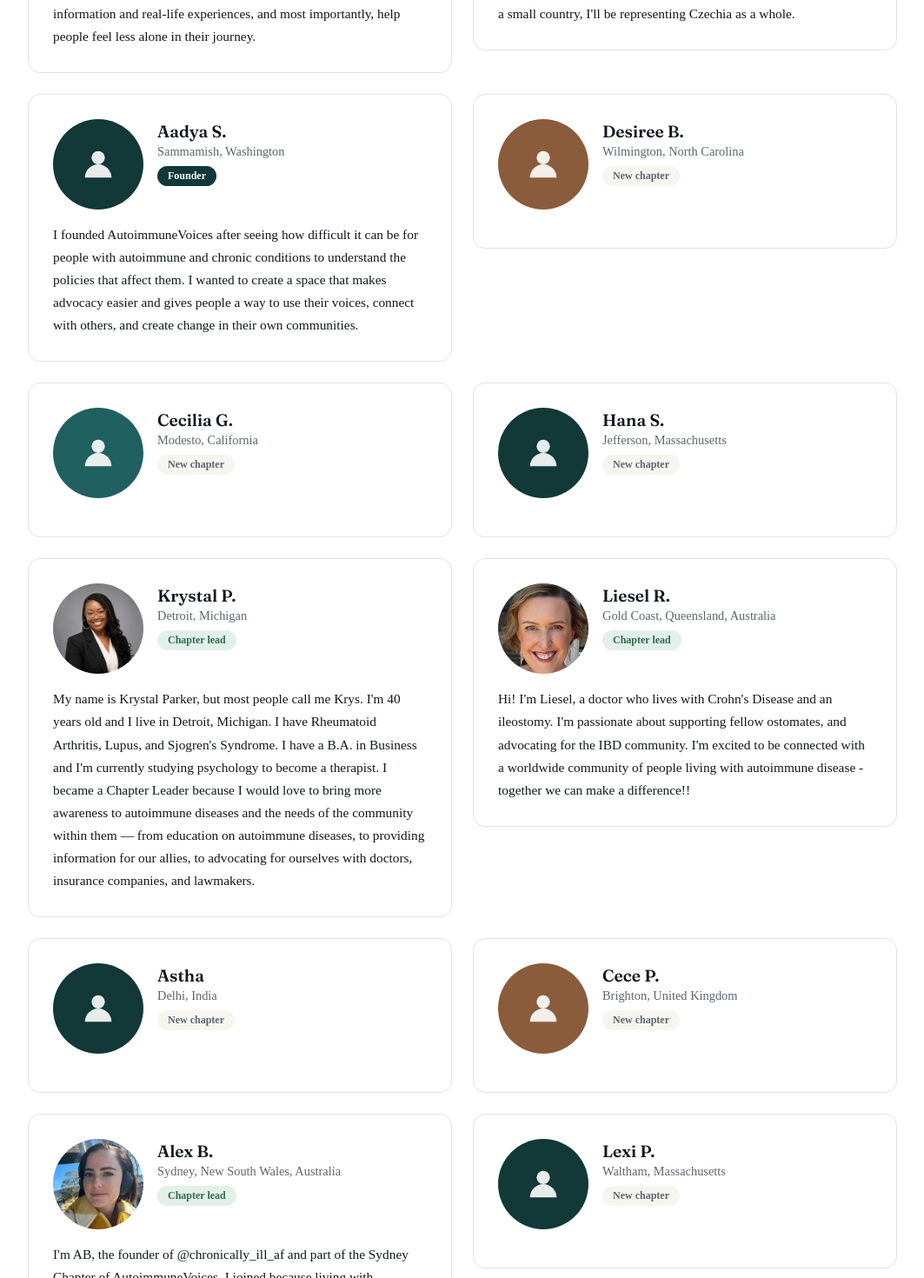
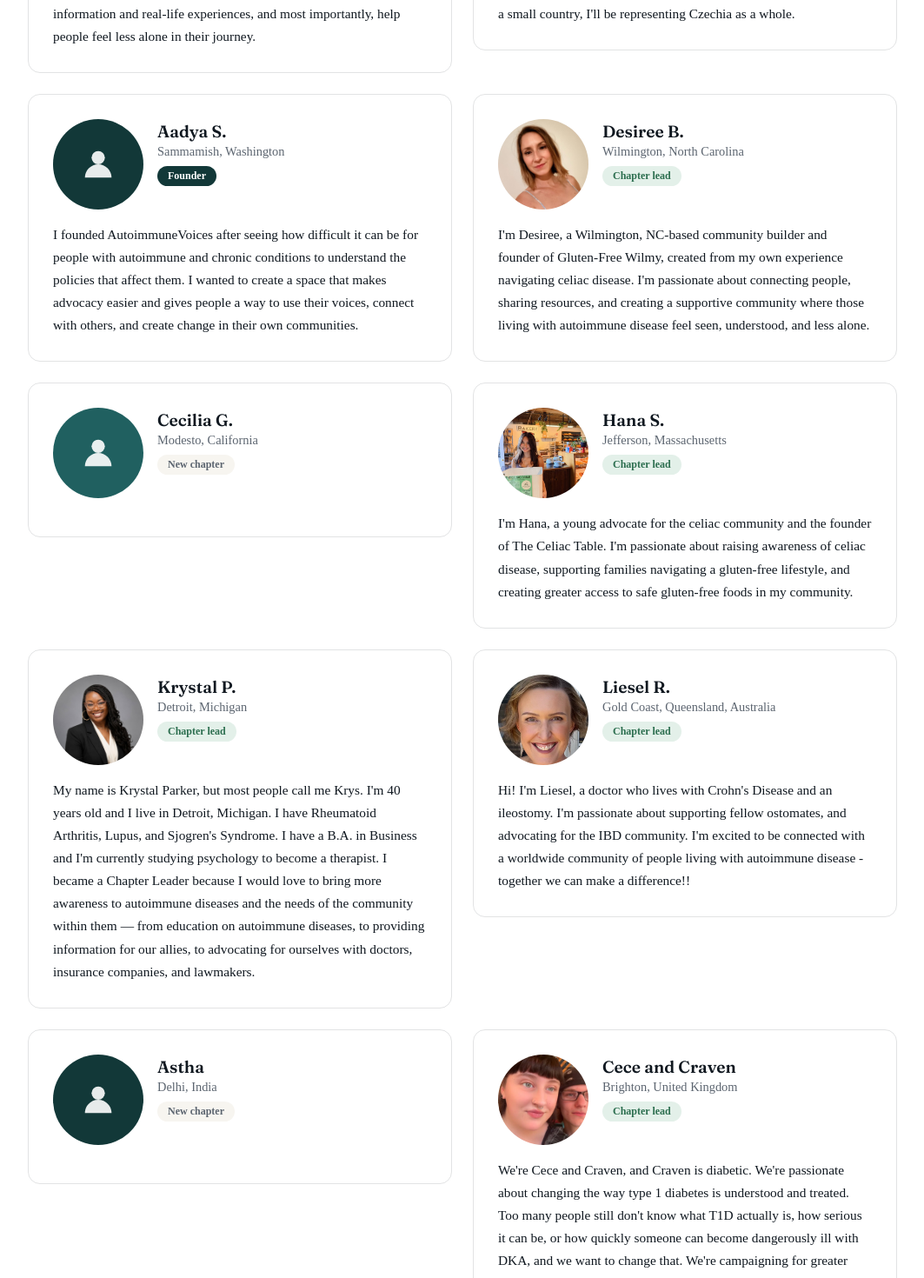
Before and after one commit to AadyaS26/patient-voice-coalition, a React (Vite) app: page /create-chapter in a window 1280 px wide. Shown: the part 1780-3250 px from the top of the page at 87% size, without its empty margins (108-1171 px from the left). Built offline with nearby package versions, Linux system fonts and the light colour scheme; no server answers.

Commit message:
Update CreateChapter.jsx

```diff
--- a/src/pages/CreateChapter.jsx
+++ b/src/pages/CreateChapter.jsx
@@ -32,9 +32,17 @@ const CHAPTERS = [
     photo: null, handle: null, role: "founder",
     bio: "I founded AutoimmuneVoices after seeing how difficult it can be for people with autoimmune and chronic conditions to understand the policies that affect them. I wanted to create a space that makes advocacy easier and gives people a way to use their voices, connect with others, and create change in their own communities.",
   },
-  { first: "Desiree", lastInitial: "B", city: "Wilmington", region: "North Carolina", country: "US", photo: null, handle: null, bio: null },
+  {
+    first: "Desiree", lastInitial: "B", city: "Wilmington", region: "North Carolina", country: "US",
+    photo: "/chapter-photos/desiree.jpg", handle: null,
+    bio: "I'm Desiree, a Wilmington, NC-based community builder and founder of Gluten-Free Wilmy, created from my own experience navigating celiac disease. I'm passionate about connecting people, sharing resources, and creating a supportive community where those living with autoimmune disease feel seen, understood, and less alone.",
+  },
   { first: "Cecilia", lastInitial: "G", city: "Modesto", region: "California", country: "US", photo: null, handle: null, bio: null },
-  { first: "Hana", lastInitial: "S", city: "Jefferson", region: "Massachusetts", country: "US", photo: null, handle: null, bio: null },
+  {
+    first: "Hana", lastInitial: "S", city: "Jefferson", region: "Massachusetts", country: "US",
+    photo: "/chapter-photos/hana.jpg", handle: null,
+    bio: "I'm Hana, a young advocate for the celiac community and the founder of The Celiac Table. I'm passionate about raising awareness of celiac disease, supporting families navigating a gluten-free lifestyle, and creating greater access to safe gluten-free foods in my community.",
+  },
   {
     first: "Krystal", lastInitial: "P", city: "Detroit", region: "Michigan", country: "US",
     photo: "/chapter-photos/krystal.jpg", handle: null,
@@ -46,7 +54,11 @@ const CHAPTERS = [
     bio: "Hi! I'm Liesel, a doctor who lives with Crohn's Disease and an ileostomy. I'm passionate about supporting fellow ostomates, and advocating for the IBD community. I'm excited to be connected with a worldwide community of people living with autoimmune disease - together we can make a difference!!",
   },
   { first: "Astha", lastInitial: "", city: "Delhi", region: null, country: "India", photo: null, handle: null, bio: null },
-  { first: "Cece", lastInitial: "P", city: "Brighton", region: null, country: "United Kingdom", photo: null, handle: null, bio: null },
+  {
+    first: "Cece and Craven", lastInitial: "", city: "Brighton", region: null, country: "United Kingdom",
+    photo: "/chapter-photos/cece.jpg", handle: null,
+    bio: "We're Cece and Craven, and Craven is diabetic. We're passionate about changing the way type 1 diabetes is understood and treated. Too many people still don't know what T1D actually is, how serious it can be, or how quickly someone can become dangerously ill with DKA, and we want to change that. We're campaigning for greater awareness, earlier screening and diagnosis, equal access to diabetes technology and treatments, an end to stigma, better mental-health support, and more investment in research and life-changing therapies.",
+  },
   {
     first: "Alex", lastInitial: "B", city: "Sydney", region: "New South Wales", country: "Australia",
     photo: "/chapter-photos/alex.jpg", handle: null,
@@ -55,7 +67,11 @@ const CHAPTERS = [
   { first: "Lexi", lastInitial: "P", city: "Waltham", region: "Massachusetts", country: "US", photo: null, handle: null, bio: null },
   { first: "Jenna", lastInitial: "B", city: "Ellensburg", region: "Washington", country: "US", photo: null, handle: null, bio: null },
   { first: "Kayleigh", lastInitial: "J", city: "Trinidad", region: null, country: "Trinidad and Tobago", photo: null, handle: null, bio: null },
-  { first: "Ry", lastInitial: "L", city: "Weatherford", region: "Texas", country: "US", photo: null, handle: null, bio: null },
+  {
+    first: "Ry", lastInitial: "L", city: "Weatherford", region: "Texas", country: "US",
+    photo: "/chapter-photos/ry.jpg", handle: null,
+    bio: "I am 21 years old living with multiple chronic illnesses and I believe in uplifting the voices of people in my community whose voices are often suppressed by legislation. I want to help spread awareness and call for action among the general local community in hopes of empowering those of us who are fighting for health and recognition!",
+  },
   {
     first: "Nidhi", lastInitial: "N", city: "Charlotte", region: "North Carolina", country: "US",
     photo: "/chapter-photos/nidhi.jpg", handle: null,
@@ -92,6 +108,7 @@ const CHAPTERS = [
     photo: "/chapter-photos/mimi.jpg", handle: null,
     bio: "The main reason why I want to open a chapter is because about 4 years ago I was diagnosed with lupus and I had a really hard time with it. No one understood what I was going through and I had no one in a similar position to talk to. It took a big effect on my mental health as well and I think with starting a chapter I can help raise awareness of the importance of understanding other people's health and mental issues.",
   },
+  { first: "Madison", lastInitial: "M", city: "Pittsburgh", region: "Pennsylvania", country: "US", photo: null, handle: null, bio: null },
 ];
 
 function chapterLocation(c) {
```
